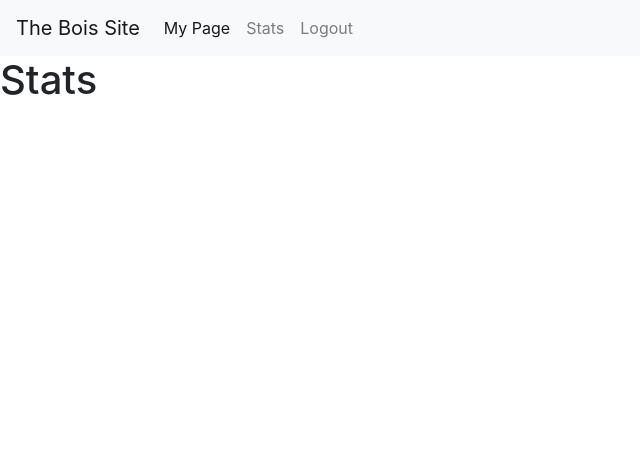
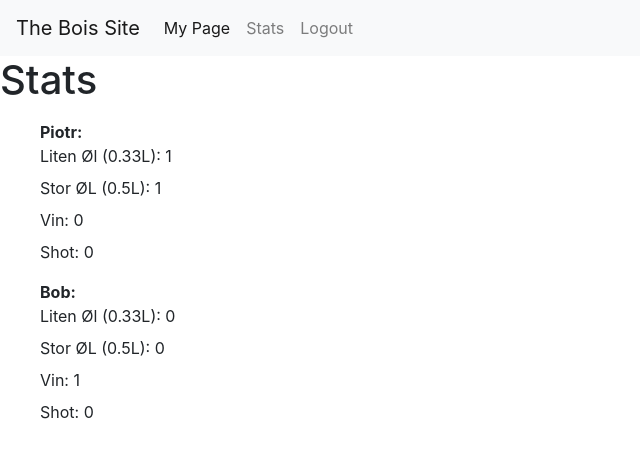
Before and after one commit to goldeneaglep/FlaskApp, a Flask app: page /stats in a window 1280 px wide. Shown: the top 458 px of the page, without its empty margins (0-640 px from the left). Run offline with Flask 2, Linux system fonts and the light colour scheme; data comes from the database, SQL or seed files in the repository; both versions use the stored data as it was after the commit; some libraries are stand-ins or nearby versions.

Commit message:
FlaskApp

```diff
--- a/main.py
+++ b/main.py
@@ -8,7 +8,9 @@
 app = Flask(__name__)
 app.secret_key = "nokkel"
 
-app.config['SQLALCHEMY_DATABASE_URI'] = 'sqlite:///users.sqlite3'
+ipOfDB = '80.213.239.129'
+
+app.config['SQLALCHEMY_DATABASE_URI'] = 'sqlite:///'+ipOfDB+'users.sqlite3'
 app.config["SQLALCHEMY_TRACK_MODIFICATIONS"] = False
 
 app.permanent_session_lifetime = timedelta(days=31)
@@ -150,4 +152,4 @@
 
 if __name__ == "__main__":
     db.create_all()
-    app.run(debug=True)
+    app.run(debug=True,host="0.0.0.0")
--- a/templates/base.html
+++ b/templates/base.html
@@ -1,8 +1,10 @@
 <!doctype html>
 <html>
     <head>
+      <meta name="viewport" content="width=device-width, initial-scale=1.0">
       <link rel="stylesheet" href="https://stackpath.bootstrapcdn.com/bootstrap/4.3.1/css/bootstrap.min.css" integrity="sha384-ggOyR0iXCbMQv3Xipma34MD+dH/1fQ784/j6cY/iJTQUOhcWr7x9JvoRxT2MZw1T" crossorigin="anonymous">
       <title> {% block title %} {% endblock %} </title>
+    </head>
     <body>
         <nav class="navbar navbar-expand-lg navbar-light bg-light">
             <a class="navbar-brand" href="/">The Bois Site</a>
@@ -47,5 +49,4 @@
         <script src="https://cdnjs.cloudflare.com/ajax/libs/popper.js/1.14.7/umd/popper.min.js" integrity="sha384-UO2eT0CpHqdSJQ6hJty5KVphtPhzWj9WO1clHTMGa3JDZwrnQq4sF86dIHNDz0W1" crossorigin="anonymous"></script>
         <script src="https://stackpath.bootstrapcdn.com/bootstrap/4.3.1/js/bootstrap.min.js" integrity="sha384-JjSmVgyd0p3pXB1rRibZUAYoIIy6OrQ6VrjIEaFf/nJGzIxFDsf4x0xIM+B07jRM" crossorigin="anonymous"></script>
     </body>
-    </head>
 </html>
--- a/templates/stats.html
+++ b/templates/stats.html
@@ -3,7 +3,27 @@
 {% block content %}
     <h1> Stats </h1>
     {% for item in values %}
-        <p>Navn: {{item.name}}, Liten Øl (0.33L): {{item.olSmall}},Stor ØL (0.5L): {{item.olLarge}}, Vin: {{item.vin}}, Shot: {{item.shot}}</p>
+        <p>
+            <ul>
+                <dl>
+                    <dt>
+                        {{item.name}}:
+                    </dt>
+                    <dd>
+                        Liten Øl (0.33L): {{item.olSmall}}
+                    </dd>
+                    <dd>
+                        Stor ØL (0.5L): {{item.olLarge}}
+                    </dd>
+                    <dd>
+                        Vin: {{item.vin}}
+                    </dd>
+                    <dd>
+                        Shot: {{item.shot}}
+                    </dd>
+                </dl>
+            </ul>
+        </p>
     {% endfor %}
 
 
--- /dev/null
+++ b/templates/style.css
@@ -0,0 +1,6 @@
+h1 {
+    font-size: 35px;
+    font-weight: normal;
+    margin-top: 5px;
+    color: blue;
+  }
```
Also changed, not shown: 80.213.239.129users.sqlite3 (added). Lines whose indentation alone changed are shown as unchanged.
